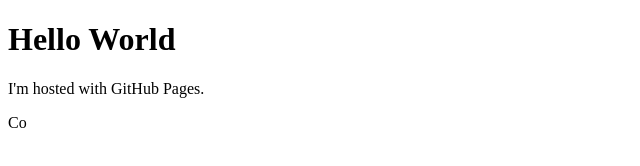
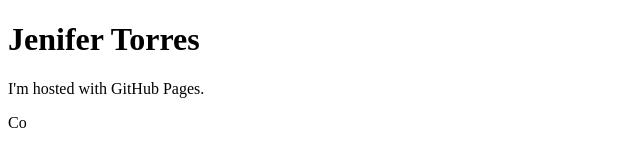
Before and after one commit to Luckytoast20/Luckytoast20.github.io, a plain HTML site: page index.html in a window 1280 px wide. Shown: the whole page, without its empty margins (0-640 px from the left). Drawn offline with Linux system fonts and the light colour scheme.

Commit message:
Update index.html

```diff
--- a/index.html
+++ b/index.html
@@ -1,7 +1,7 @@
 <!DOCTYPE html>
 <html>
 <body>
-<h1>Hello World</h1>
+<h1>Jenifer Torres</h1>
 <p>I'm hosted with GitHub Pages.</p>
 </body>
 </html>
```
